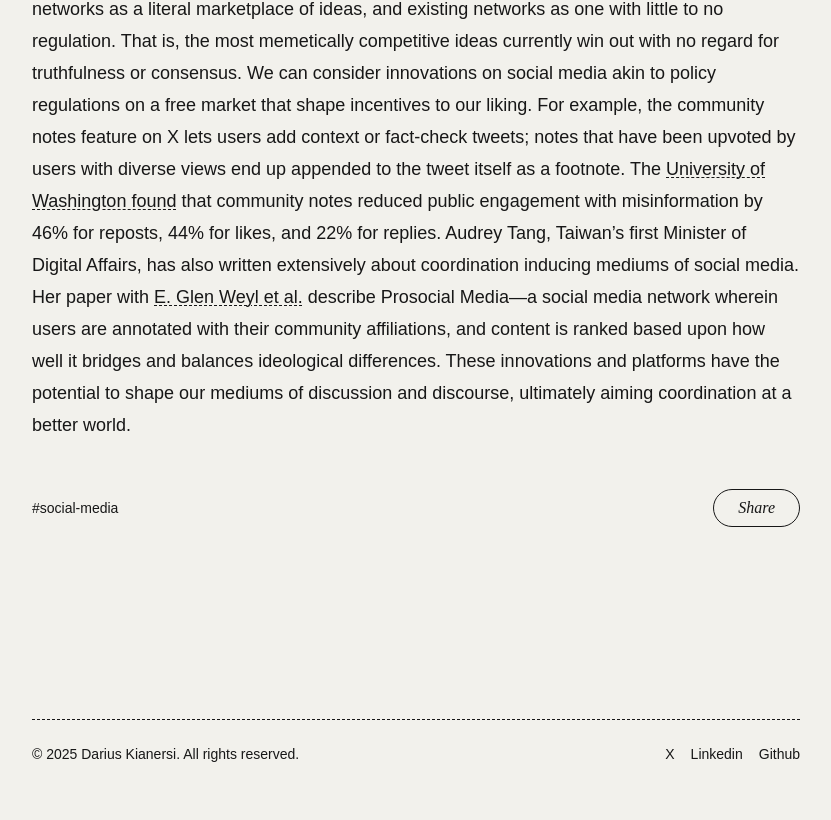
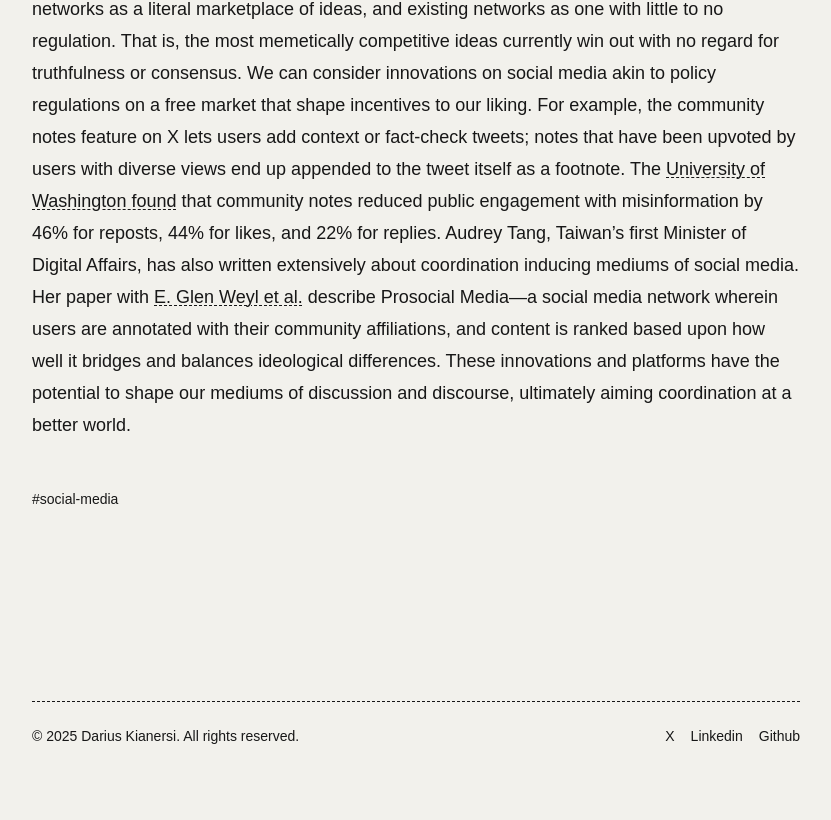
Before and after one commit to dariuskia/dariuskia.github.io, an Astro site: page /writing/manufacturing-dissent in a window 1280 px wide. Shown: the part 5297-6117 px from the top of the page, without its empty margins (224-1055 px from the left). Built offline with nearby package versions, Linux system fonts and the light colour scheme; Astro itself is replaced by a stand-in of ours; a web font is replaced by a local one.

Commit message:
remove share btn

```diff
--- a/src/pages/writing/[id].astro
+++ b/src/pages/writing/[id].astro
@@ -62,7 +62,7 @@ const { Content } = await render(post);
                     </div>
                 )
             }
-            <Button class="copy-url-button" aria-label="Copy link" data-url={href} data-tooltip-default="Copy link" data-tooltip-success="Copied">Share</Button>
+            <!-- <Button class="copy-url-button" aria-label="Copy link" data-url={href} data-tooltip-default="Copy link" data-tooltip-success="Copied">Share</Button> -->
         </div>
     </article>
     {
```
